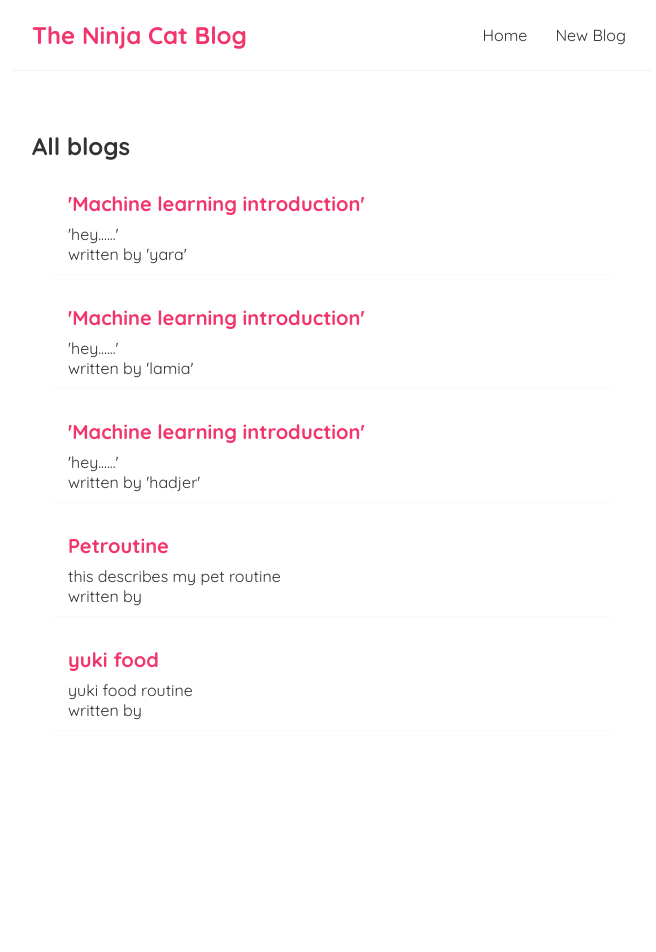
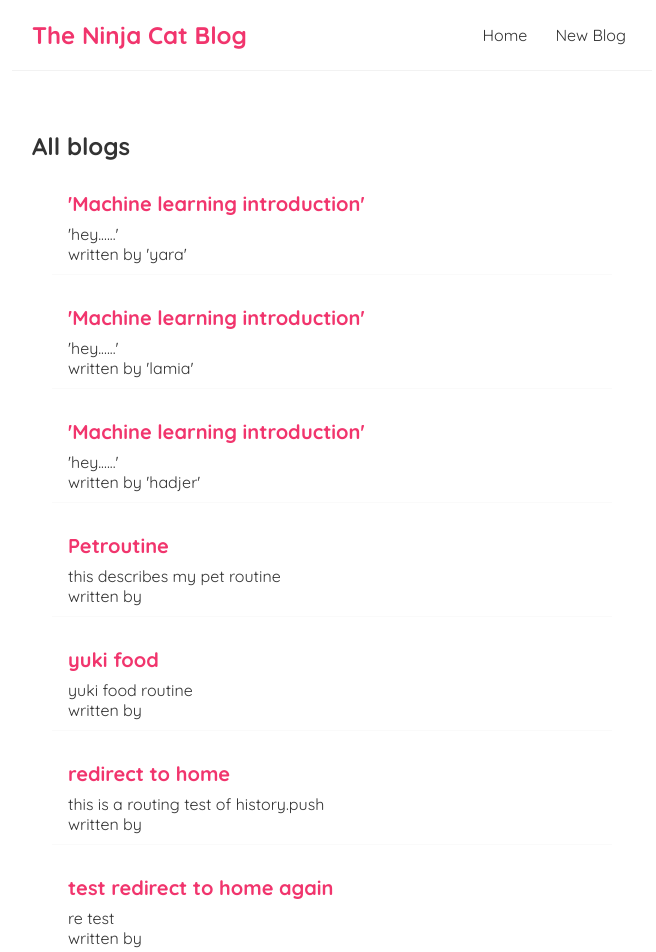
Before and after one commit to yaracchi/React-Blog, a React (Create React App) app: page / in a window 1280 px wide. Shown: the top 952 px of the page, without its empty margins (308-964 px from the left). Before the commit the page ends 811 px from the top, so only its background shows below. Built offline with nearby package versions, Linux system fonts and the light colour scheme; data requests are answered from the project's data file; the HTML template or start-up script is replaced by a standard one.

Commit message:
redirect to home page after submitting a form using useHistory

```diff
--- a/data/db.json
+++ b/data/db.json
@@ -29,6 +29,18 @@
       "body": "yuki food routine",
       "author": "",
       "id": 5
+    },
+    {
+      "title": "redirect to home ",
+      "body": "this is a routing test of history.push",
+      "author": "",
+      "id": 6
+    },
+    {
+      "title": "test redirect to home again",
+      "body": "re test",
+      "author": "",
+      "id": 7
     }
   ]
 }
--- a/src/Create.js
+++ b/src/Create.js
@@ -1,4 +1,5 @@
 import { useState } from "react";
+import { useHistory } from "react-router-dom";
 
 const Create = () => {
 
@@ -6,6 +7,9 @@ const Create = () => {
     const [body, setBody] = useState('')
     const [author, setAuthor] = useState('')
     const [isPending, setIsPending] = useState(false)//when submit the form become true
+    const history = useHistory() //go back to a certain level to redirect the user to a new route
+
+
     const handleSubmit = (e) => {
         //prevent the default action to refresh the page when submit
         e.preventDefault()
@@ -23,7 +27,10 @@ const Create = () => {
         .then(() => {
             console.log("new blog added")
             setIsPending(false)//when compleet uploading
+              // history.go(-1)
+            history.push('/') //redirect to home page
         })
+
     }
 
     return (
```
